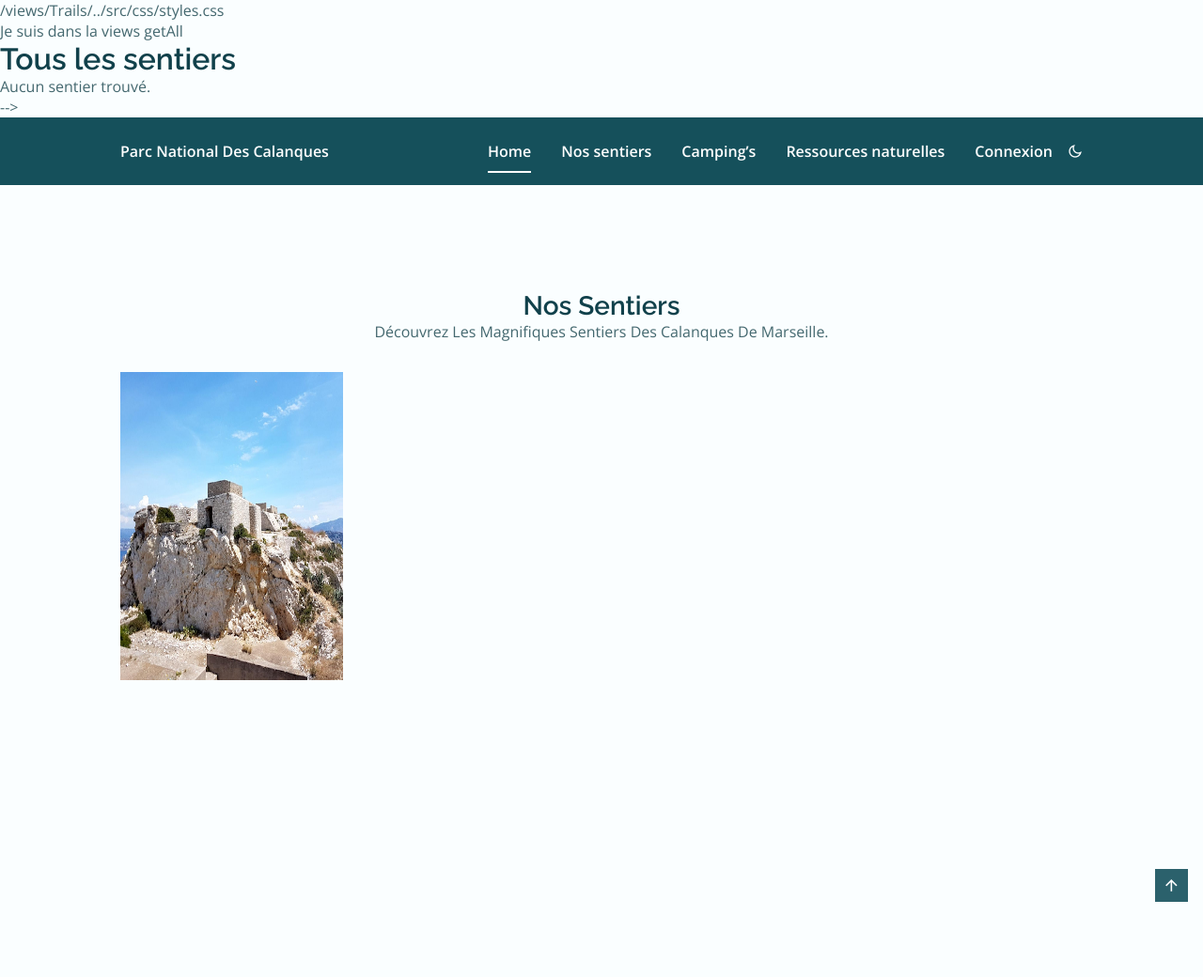
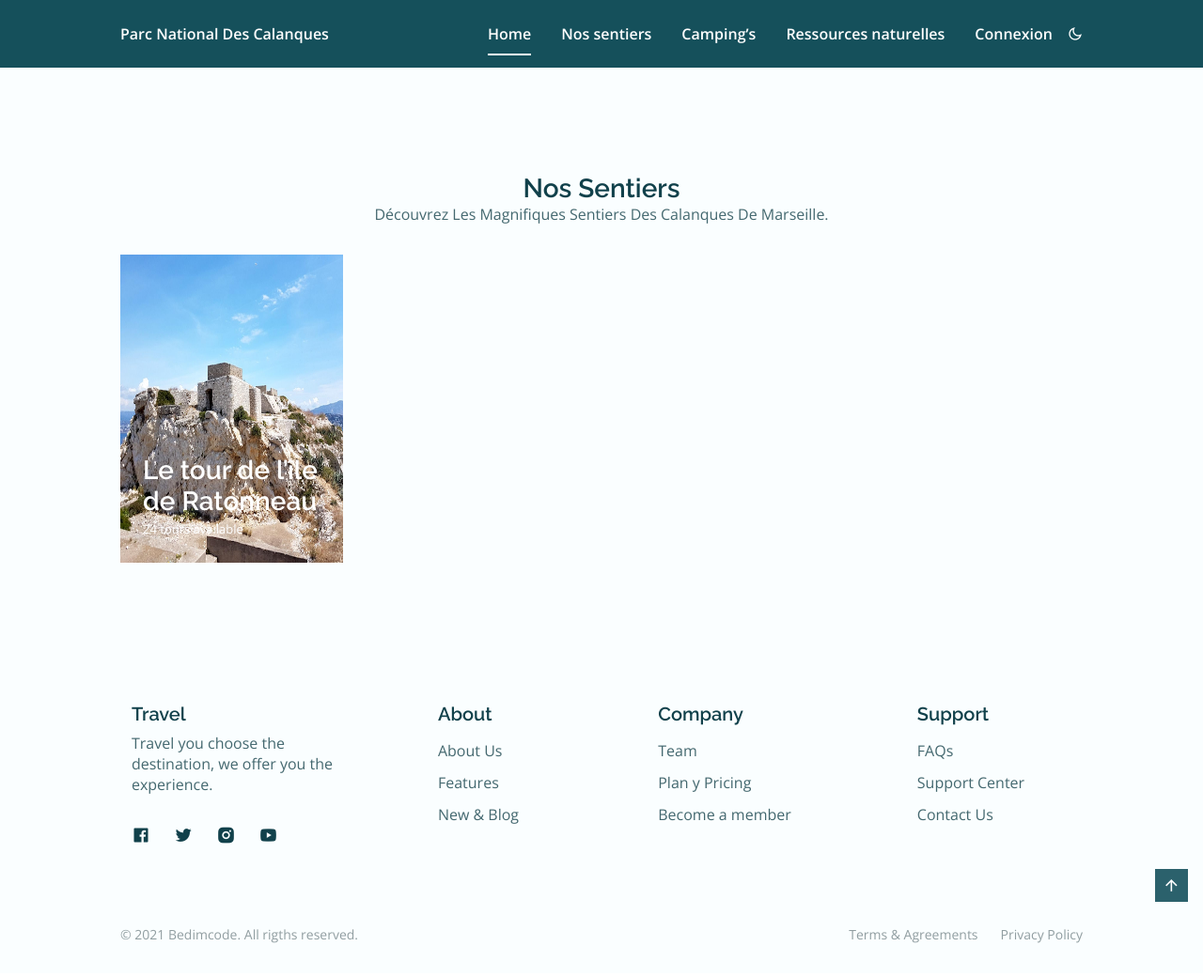
Before and after one commit to le-plat-jonathan/parc_national, a PHP site: page /views/Trails/getAllTrail.php in a window 1280 px wide. Shown: the top 1040 px of the page at 94% size. After the commit the page ends 1004 px from the top, so only its background shows below. Run offline with PHP 8.4, Linux system fonts and the light colour scheme.

Commit message:
for merge

```diff
--- a/app/views/Trails/getAllTrail.php
+++ b/app/views/Trails/getAllTrail.php
@@ -1,37 +1,20 @@
-<?php $fileStyleCss = str_replace($_SERVER['DOCUMENT_ROOT'], '', __DIR__ . '/../src/css/styles.css') ?>
-<?php $fileBookingCss = str_replace($_SERVER['DOCUMENT_ROOT'], '', __DIR__ . '/../src/css/booking.css') ?>
-<?php $fileSwipperCss = str_replace($_SERVER['DOCUMENT_ROOT'], '', __DIR__ . '/../src/css/booking.css') ?>
-<?php $fileScriptJs = str_replace($_SERVER['DOCUMENT_ROOT'], '', __DIR__ . '/../src/js/script.js') ?>
-<?= $fileStyleCss ?>
-<!DOCTYPE html>
-<html>
-<head>
-    <title>Liste des sentiers</title>
-</head>
-<body>
-  <p>Je suis dans la views getAll</p>
+<?php
+// Déterminer le chemin de base en fonction de l'environnement
+if (strpos($_SERVER['HTTP_HOST'], 'localhost') !== false) {
+    // Mac (localhost)
+    $basePath = '/app/views/';
+} else {
+    // WAMP
+    $basePath = '/parc_national/app/views/';
+}
 
-  <h1>Tous les sentiers</h1>
-
-<?php if (!empty($trails)) : ?>
-    <?php foreach ($trails as $trail) : ?>
-        <h2>
-            ID: <?= htmlspecialchars($trail['id']); ?> <br>
-            Nom: <?= htmlspecialchars($trail['name']); ?> <br>
-            Longueur: <?= htmlspecialchars($trail['length']); ?> km <br>
-            Difficulté: <?= htmlspecialchars($trail['difficulty']); ?> <br>
-            Longitude A: <?= htmlspecialchars($trail['longitude_A']); ?> <br>
-            Latitude A: <?= htmlspecialchars($trail['latitude_A']); ?> <br>
-            Longitude B: <?= htmlspecialchars($trail['longitude_B']); ?> <br>
-            Latitude B: <?= htmlspecialchars($trail['latitude_B']); ?>
-        </h2>
-        <hr>
-    <?php endforeach; ?>
-<?php else : ?>
-    <p>Aucun sentier trouvé.</p>
-<?php endif; ?>
-</body>
-</html> -->
+// Chemins des fichiers CSS et JS
+$fileStyleCss = $basePath . 'src/css/styles.css';
+$fileBookingCss = $basePath . 'src/css/booking.css';
+$fileSwipperCss = $basePath . 'src/css/swiper-bundle.min.css';
+$fileScriptJs = $basePath . 'src/js/script.js';
+$fileNavBar = __DIR__ . '/../navbar/navbar.php';
+?>
 
 <!DOCTYPE html>
 <html lang="fr">
@@ -46,10 +29,10 @@
     <link href="https://cdn.jsdelivr.net/npm/remixicon@2.5.0/fonts/remixicon.css" rel="stylesheet">
 
     <!--=============== SWIPER CSS ===============-->
-    <link rel="stylesheet" href="./../src/css/swiper-bundle.min.css">
+    <link rel="stylesheet" href="<?= $fileSwipperCss ?>">
 
     <!--=============== CSS ===============-->
-    <link rel="stylesheet" href="./../src/css/styles.css">
+    <link rel="stylesheet" href="<?= $fileStyleCss ?>">
 
 
     <title>Parc national des calanques</title>
@@ -57,7 +40,7 @@
 
 <body>
     <header style="background-color: #15505B;" class="header" id="header">
-        <?php include "./../navbar/navbar.php"; ?>
+    <?php include $fileNavBar; ?>
     </header>
 
     <main class="main">
--- a/app/views/booking/getBooking.php
+++ b/app/views/booking/getBooking.php
@@ -2,7 +2,7 @@
 // Déterminer le chemin de base en fonction de l'environnement
 if (strpos($_SERVER['HTTP_HOST'], 'localhost') !== false) {
     // Mac (localhost)
-    $basePath = '/views/';
+    $basePath = '/app/views/';
 } else {
     // WAMP
     $basePath = '/parc_national/app/views/';
```
